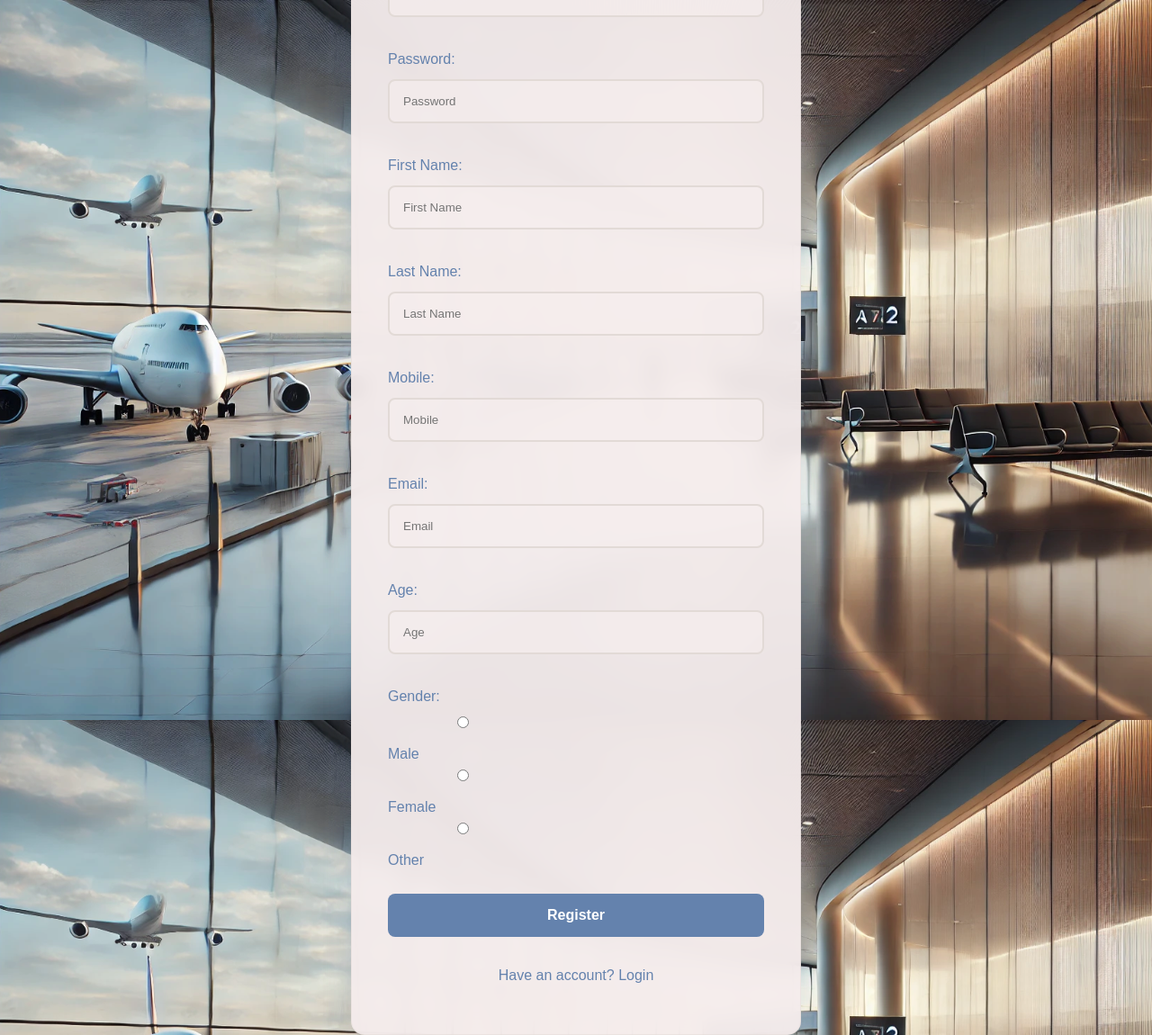
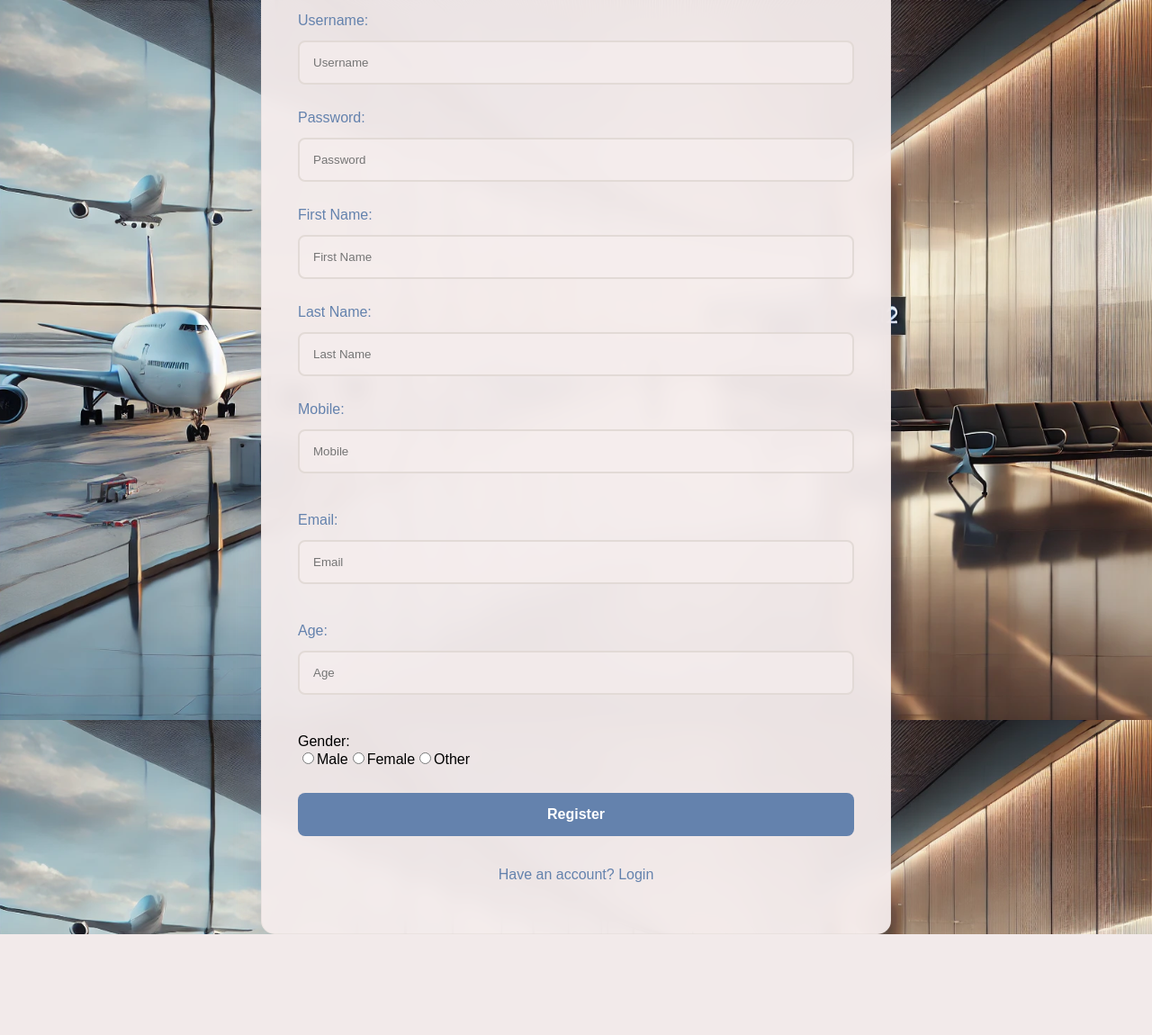
Before and after one commit to shelly-shells/airline-ticket, a Flask app: page /register in a window 1280 px wide. Shown: the whole page at 90% size. After the commit the page ends 1038 px from the top, so only its background shows below. Run offline with Flask 3, Linux system fonts and the light colour scheme.

Commit message:
question mark

```diff
--- a/interface/static/js/register.js
+++ b/interface/static/js/register.js
@@ -10,6 +10,46 @@ function Register() {
         const gender = document.querySelector(
             "input[name='gender']:checked"
         ).value;
+
+        let valid = true;
+
+        // Mobile number validation
+        if (!/^\d{10}$/.test(mobile)) {
+            valid = false;
+            const mobileError = document.querySelector(".mobile-error");
+            mobileError.innerHTML = "Mobile number must be exactly 10 digits.";
+            document.querySelector(".mobile").classList.add("error");
+        } else {
+            document.querySelector(".mobile-error").innerHTML = "";
+            document.querySelector(".mobile").classList.remove("error");
+        }
+
+        // Email validation
+        const emailRegex = /^[a-zA-Z0-9._%+-]+@[a-zA-Z0-9.-]+\.[a-zA-Z]{2,}$/;
+        if (!emailRegex.test(email)) {
+            valid = false;
+            const emailError = document.querySelector(".email-error");
+            emailError.innerHTML = "Invalid email format.";
+            document.querySelector(".email").classList.add("error");
+        } else {
+            document.querySelector(".email-error").innerHTML = "";
+            document.querySelector(".email").classList.remove("error");
+        }
+
+        // Age validation
+        if (isNaN(age) || age <= 18) {
+            valid = false;
+            const ageError = document.querySelector(".age-error");
+            ageError.innerHTML = "Age must be more than 18.";
+            document.querySelector(".age").classList.add("error");
+        } else {
+            document.querySelector(".age-error").innerHTML = "";
+            document.querySelector(".age").classList.remove("error");
+        }
+
+        if (!valid) {
+            return;
+        }
 
         fetch("/register", {
             method: "POST",
@@ -45,35 +85,57 @@ function Register() {
             <div className="login-container">
                 <h1 className="center-text">Register</h1>
                 <div className="error-message"></div>
+                <div className="input-group">
                     <label htmlFor="username">Username:</label>
                     <input
                         className="username"
                         type="text"
                         placeholder="Username"
                     />
-				<br />
+                </div>
+                <div className="input-group">
                     <label htmlFor="password">Password:</label>
                     <input
                         className="password"
                         type="password"
                         placeholder="Password"
                     />
-				<br />
+                </div>
+                <div className="input-group">
                     <label htmlFor="fname">First Name:</label>
-				<input className="fname" type="text" placeholder="First Name" />
-				<br />
+                    <input
+                        className="fname"
+                        type="text"
+                        placeholder="First Name"
+                    />
+                </div>
+                <div className="input-group">
                     <label htmlFor="lname">Last Name:</label>
-				<input className="lname" type="text" placeholder="Last Name" />
-				<br />
+                    <input
+                        className="lname"
+                        type="text"
+                        placeholder="Last Name"
+                    />
+                </div>
+                <div className="input-group">
                     <label htmlFor="mobile">Mobile:</label>
-				<input className="mobile" type="text" placeholder="Mobile" />
-				<br />
+                    <input
+                        className="mobile"
+                        type="text"
+                        placeholder="Mobile"
+                    />
+                    <div className="mobile-error error-message"></div>
+                </div>
+                <div className="input-group">
                     <label htmlFor="email">Email:</label>
                     <input className="email" type="text" placeholder="Email" />
-				<br />
+                    <div className="email-error error-message"></div>
+                </div>
+                <div className="input-group">
                     <label htmlFor="age">Age:</label>
                     <input className="age" type="text" placeholder="Age" />
-				<br />
+                    <div className="age-error error-message"></div>
+                </div>
                 <label>Gender:</label>
                 <div className="gender-container">
                     <input
--- /dev/null
+++ b/interface/static/styles/register.css
@@ -0,0 +1,134 @@
+body {
+    display: flex;
+    justify-content: center;
+    align-items: center;
+    height: 100vh;
+    margin: 0;
+    font-family: Arial, sans-serif;
+    background: url('/static/final.webp');
+    background-size: cover;
+    background-position: center;
+    background-attachment: fixed;
+    padding: 20px;
+    overflow-y: auto;
+}
+
+.login-container {
+    background: rgba(245, 237, 237, 0.95); /* Using F5EDED with slight transparency */
+    padding: 40px;
+    border-radius: 15px;
+    box-shadow: 0 8px 32px rgba(100, 130, 173, 0.2);
+    width: 100%;
+    max-width: 1000px; /* Increased max-width */
+    min-width: 700px; /* Increased min-width */
+    box-sizing: border-box;
+    position: relative;
+    backdrop-filter: blur(10px);
+    border: 1px solid rgba(226, 218, 214, 0.5); /* E2DAD6 */
+}
+
+.login-container {
+    display: flex;
+    flex-direction: column;
+    align-items: flex-start;
+}
+
+.center-text {
+    text-align: center;
+    width: 100%;
+    color: #6482AD;
+}
+
+.login-container h1 {
+    margin-bottom: 30px;
+    color: #6482AD;
+    font-size: 2.2em;
+    font-weight: 600;
+}
+
+.input-group {
+    display: flex;
+    flex-direction: column;
+    width: 100%;
+    margin-bottom: 20px;
+}
+
+.input-group label {
+    color: #6482AD;
+    font-weight: 500;
+    margin-bottom: 5px;
+}
+
+.input-group input {
+    width: 100%;
+    padding: 15px;
+    margin: 8px 0;
+    border: 2px solid #E2DAD6;
+    border-radius: 8px;
+    box-sizing: border-box;
+    transition: all 0.3s ease;
+    background: rgba(245, 237, 237, 0.7);
+}
+
+.input-group input:focus {
+    outline: none;
+    border-color: #7FA1C3;
+    box-shadow: 0 0 0 3px rgba(127, 161, 195, 0.2);
+}
+
+.login-container button {
+    width: 100%;
+    padding: 15px;
+    border: none;
+    border-radius: 8px;
+    background: #6482AD;
+    color: white;
+    font-size: 16px;
+    font-weight: 600;
+    cursor: pointer;
+    transition: all 0.3s ease;
+    box-sizing: border-box;
+    margin-top: 10px;
+}
+
+.login-container button:hover {
+    background: #7FA1C3;
+    transform: translateY(-2px);
+    box-shadow: 0 4px 12px rgba(100, 130, 173, 0.3);
+}
+
+.login-container a {
+    color: #6482AD;
+    text-decoration: none;
+    font-weight: 500;
+    transition: color 0.3s ease;
+}
+
+.login-container a:hover {
+    color: #7FA1C3;
+    text-decoration: underline;
+}
+
+.error-message {
+    color: #ff6b6b;
+    margin-bottom: 15px;
+    font-size: 0.9em;
+    width: 100%;
+    text-align: center;
+}
+
+/* Add some animation */
+@keyframes fadeIn {
+    from {
+        opacity: 0;
+        transform: translateY(-20px);
+    }
+    to {
+        opacity: 1;
+        transform: translateY(0);
+    }
+}
+
+.login-container {
+    animation: fadeIn 0.5s ease-out;
+}
--- a/interface/templates/register.html
+++ b/interface/templates/register.html
@@ -5,12 +5,12 @@
 		<link
 			rel="stylesheet"
 			type="text/css"
-			href="{{ url_for('static', filename='styles/home.css') }}"
+			href="{{ url_for('static', filename='styles/top-bar.css') }}"
 		/>
 		<link
 			rel="stylesheet"
 			type="text/css"
-			href="{{ url_for('static', filename='styles/login.css') }}"
+			href="{{ url_for('static', filename='styles/register.css') }}"
 		/>
 		<script
 			src="https://unpkg.com/react@17/umd/react.production.min.js"
--- a/sqlConnector/table_creation.sql
+++ b/sqlConnector/table_creation.sql
@@ -8,7 +8,7 @@ CREATE TABLE users (
     firstName VARCHAR(50) NOT NULL,
     lastName VARCHAR(50) NOT NULL,
     mobileNo VARCHAR(10) UNIQUE CHECK (mobileNo REGEXP '^[0-9]{10}$'),
-    email VARCHAR(100) UNIQUE,
+    email VARCHAR(100) UNIQUE CHECK (email REGEXP '^[a-zA-Z0-9._%+-]+@[a-zA-Z0-9.-]+\.[a-zA-Z]{2,}$'),
     age INT CHECK (
         age >= 18
         AND age < 100
```
Lines whose indentation alone changed are shown as unchanged.
